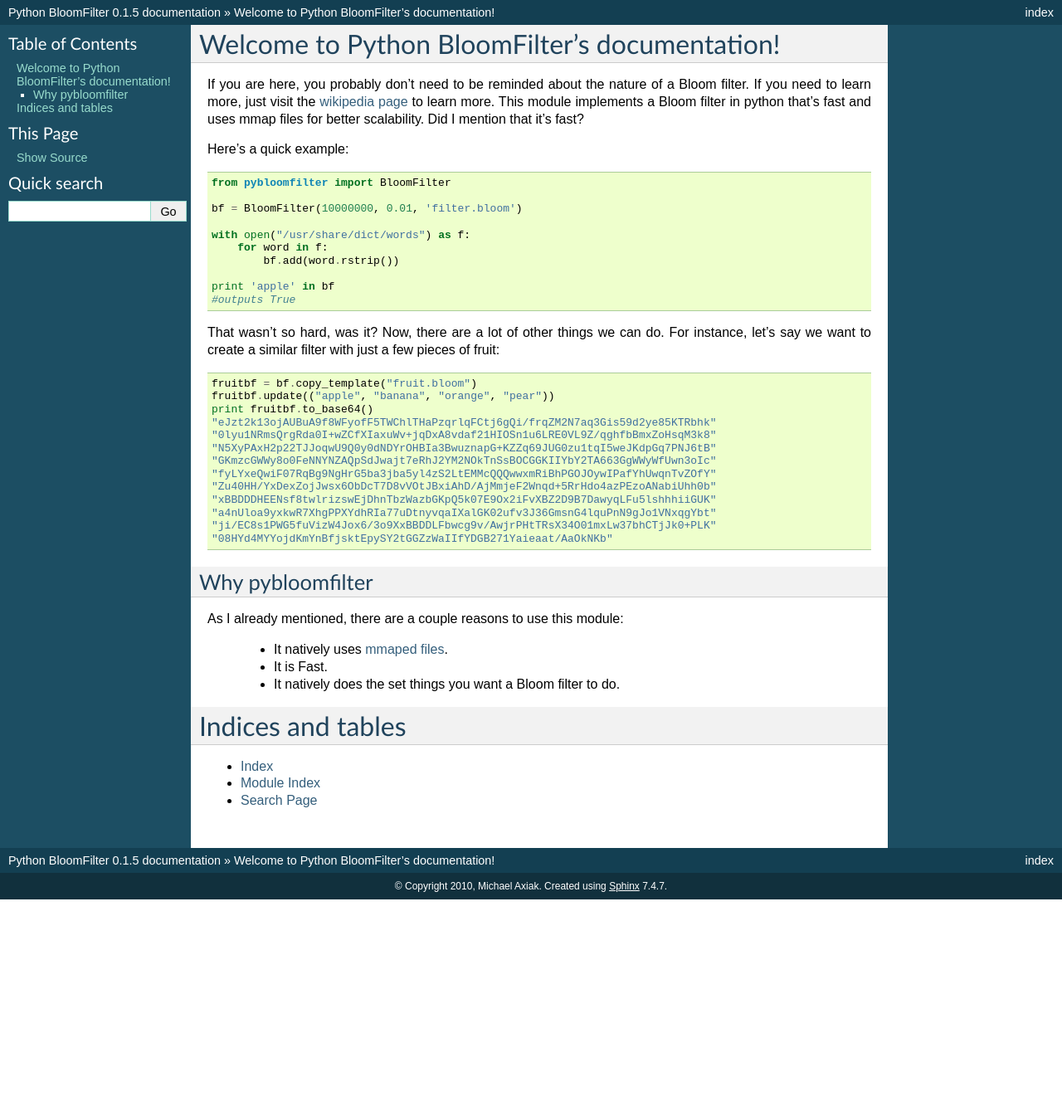
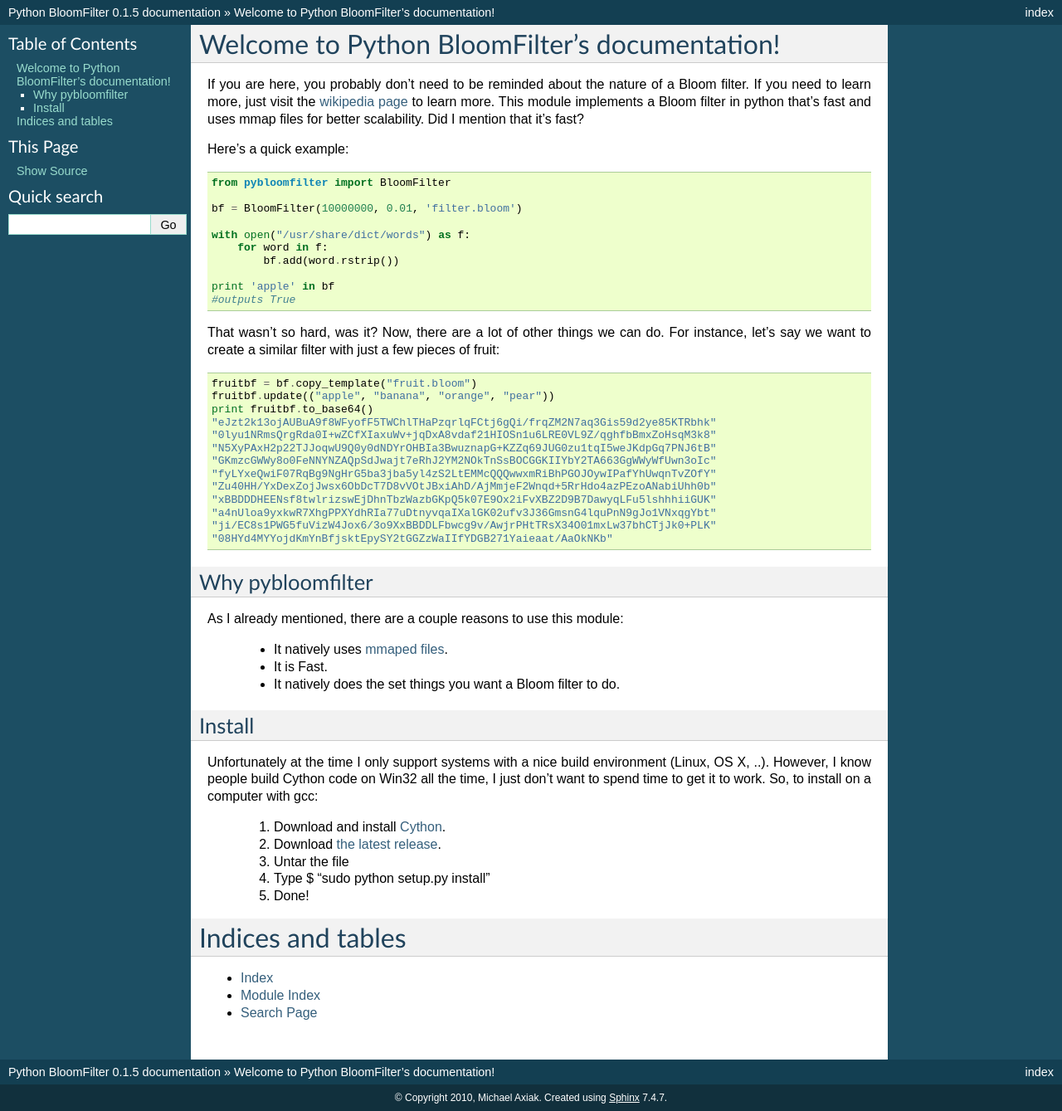
Before and after one commit to axiak/pybloomfiltermmap, a Sphinx documentation site: the page built from docs/index.txt, in a window 1280 px wide. Shown: the whole page at 83% size. Built offline with Sphinx 7.4.7, drawn with Linux system fonts in a browser that asks for light colours; before the commit the page ends 1084 px from its top, so only the background shows below that.

Commit message:
UPdated docs to have install

```diff
--- a/docs/index.txt
+++ b/docs/index.txt
@@ -56,6 +56,19 @@
  * It natively does the set things you want a Bloom filter to do.
 
 
+Install
+-------------
+
+Unfortunately at the time I only support systems with a nice build environment
+(Linux, OS X, ..). However, I know people build Cython code on Win32 all the
+time, I just don't want to spend time to get it to work.
+So, to install on a computer with gcc:
+
+ 1. Download and install `Cython <http://www.cython.org/#download>`_.
+ 2. Download `the latest release <http://code.google.com/p/python-bloom-filter/downloads/list>`_.
+ 3. Untar the file
+ 4. Type $ "sudo python setup.py install"
+ 5. Done!
 
 
 Indices and tables
```
Also changed, not shown: 5 other files.
